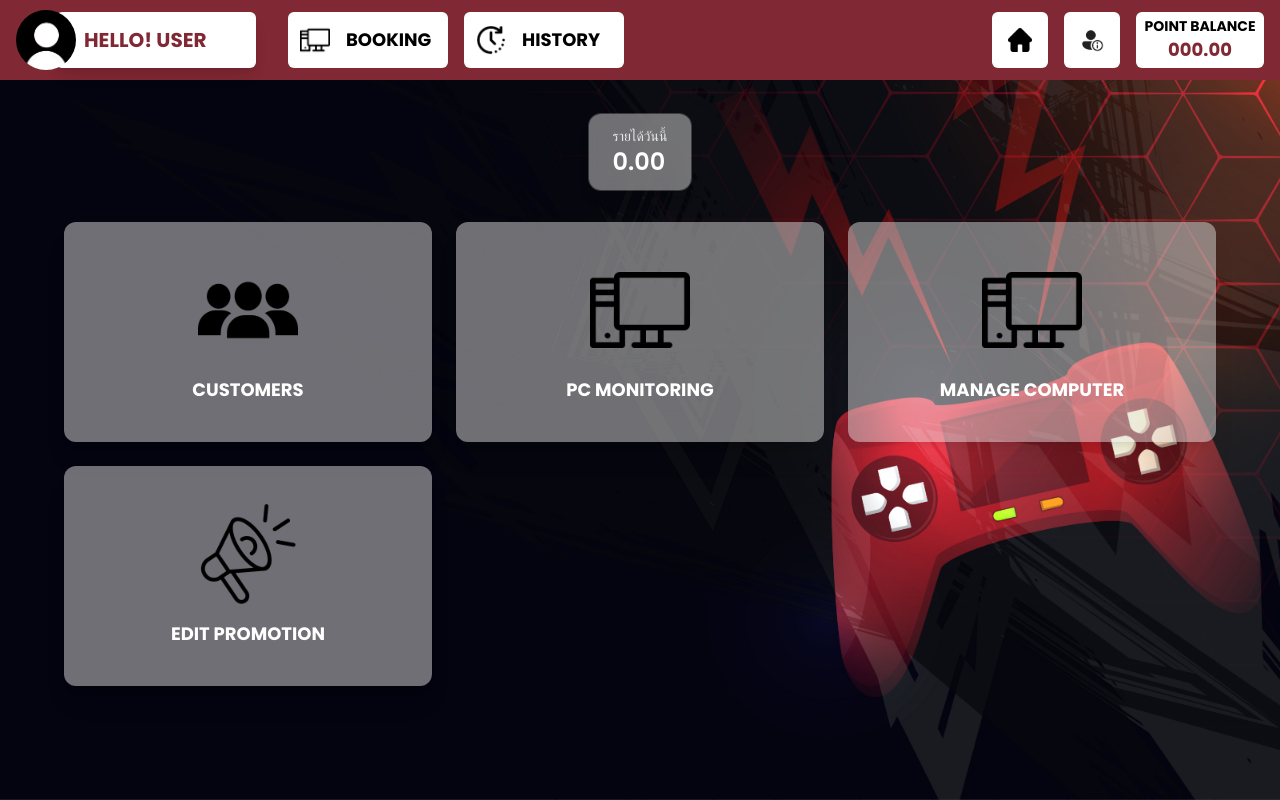
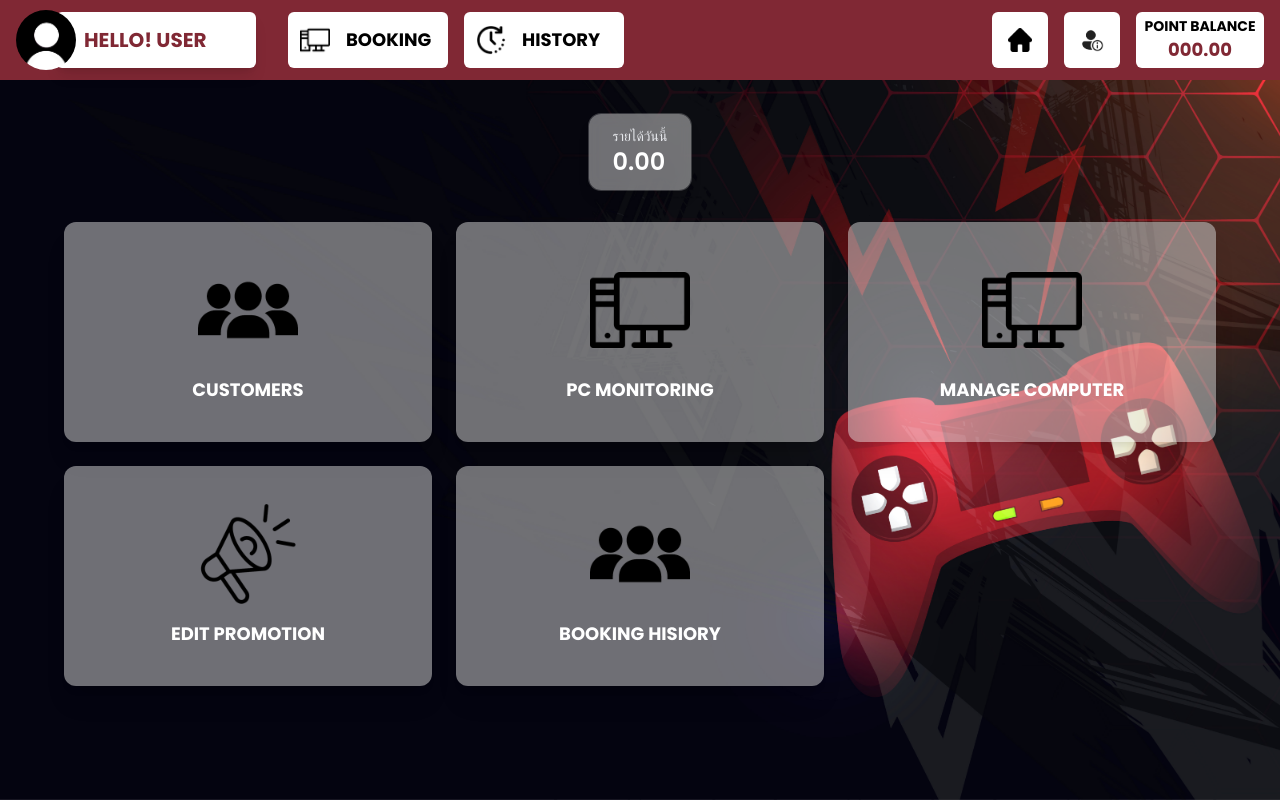
Before and after one commit to KhunteeDebug/SANEWW, a Next.js app: page /admin/home in a window 1280 px wide. Built offline with nearby package versions, Linux system fonts and the light colour scheme; no server answers.

Commit message:
Update page.tsx

```diff
--- a/app/admin/home/page.tsx
+++ b/app/admin/home/page.tsx
@@ -13,6 +13,7 @@ export default function HomeAdminPage() {
     { label: "PC MONITORING", icon: "/computer.png", route: "/admin/pcmonitor" },
     { label: "MANAGE COMPUTER", icon: "/computer.png", route: "/admin/select_time" },
     { label: "EDIT PROMOTION", icon: "/edit-promotion.png", route: "/admin/uploadpromotion" },
+    { label: "BOOKING HISIORY", icon: "/person-HomeAdmin.png", route: "/admin/booking_history" },
   ];
 
   const [income, setIncome] = useState<Incomedata | null>(null);
```
